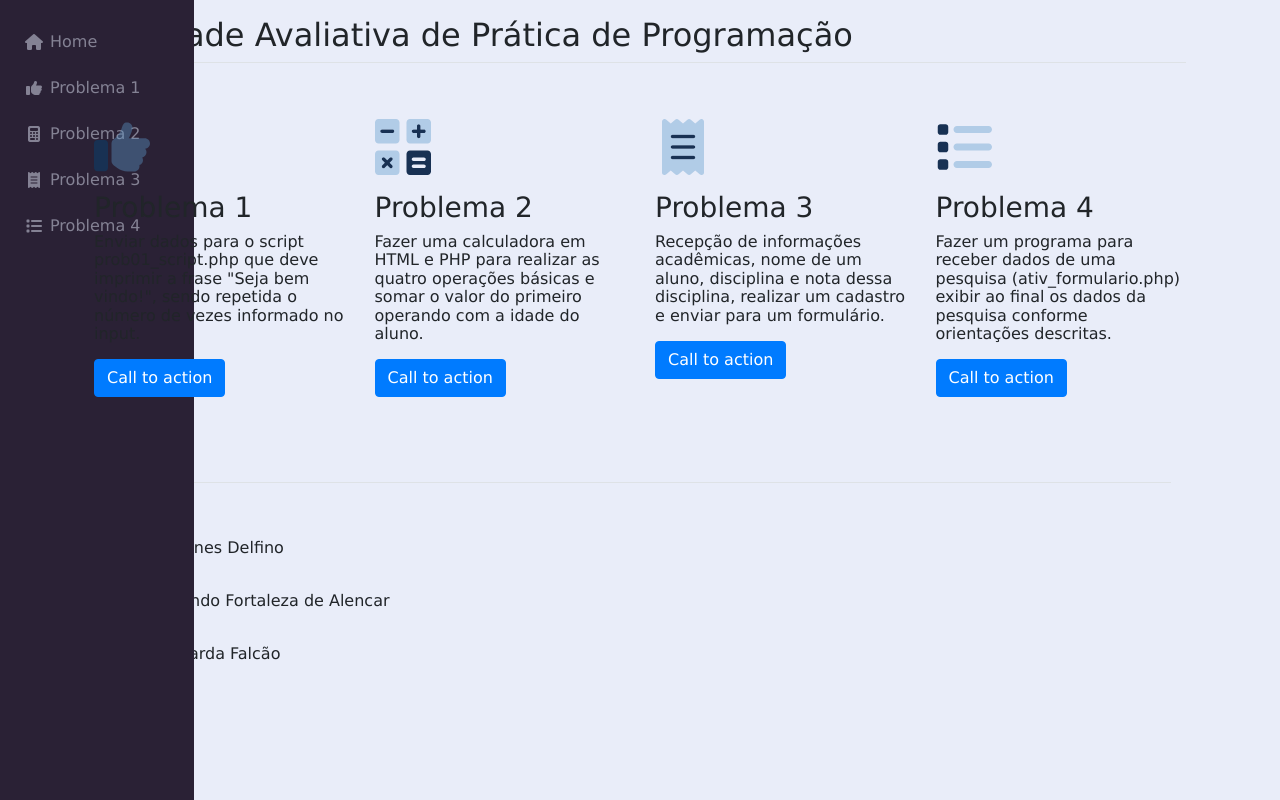
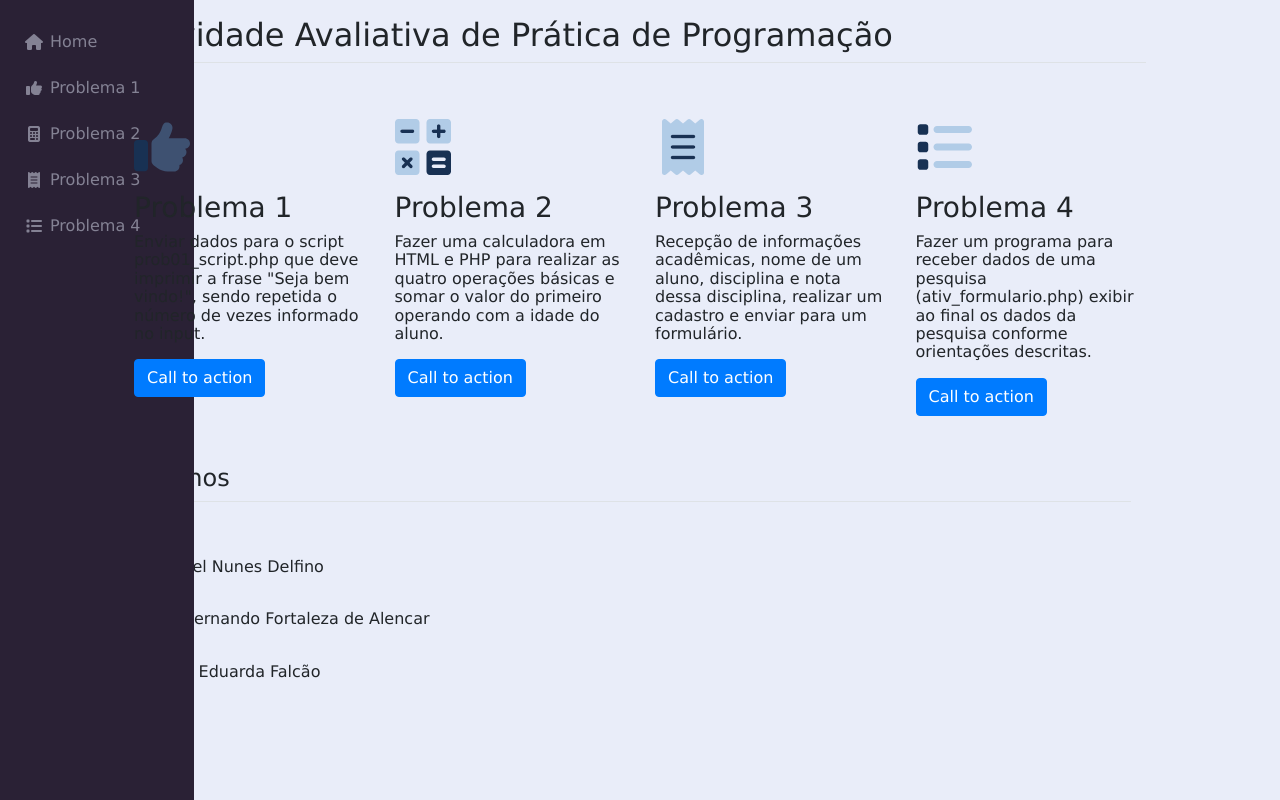
Before and after one commit to nunesdelfino/pp-prova, a PHP site: page /index.php in a window 1280 px wide. Run offline with PHP 8.4, Linux system fonts and the light colour scheme; some libraries are stand-ins or nearby versions.

Commit message:
update css

```diff
--- a/style.css
+++ b/style.css
@@ -2,6 +2,9 @@
   margin-bottom: 50px;
   text-align: center;
   padding-top: 40px;
+}
+.container{
+max-width: 1060px !important;
 }
 
 body {
```
Lines whose indentation alone changed are shown as unchanged.
